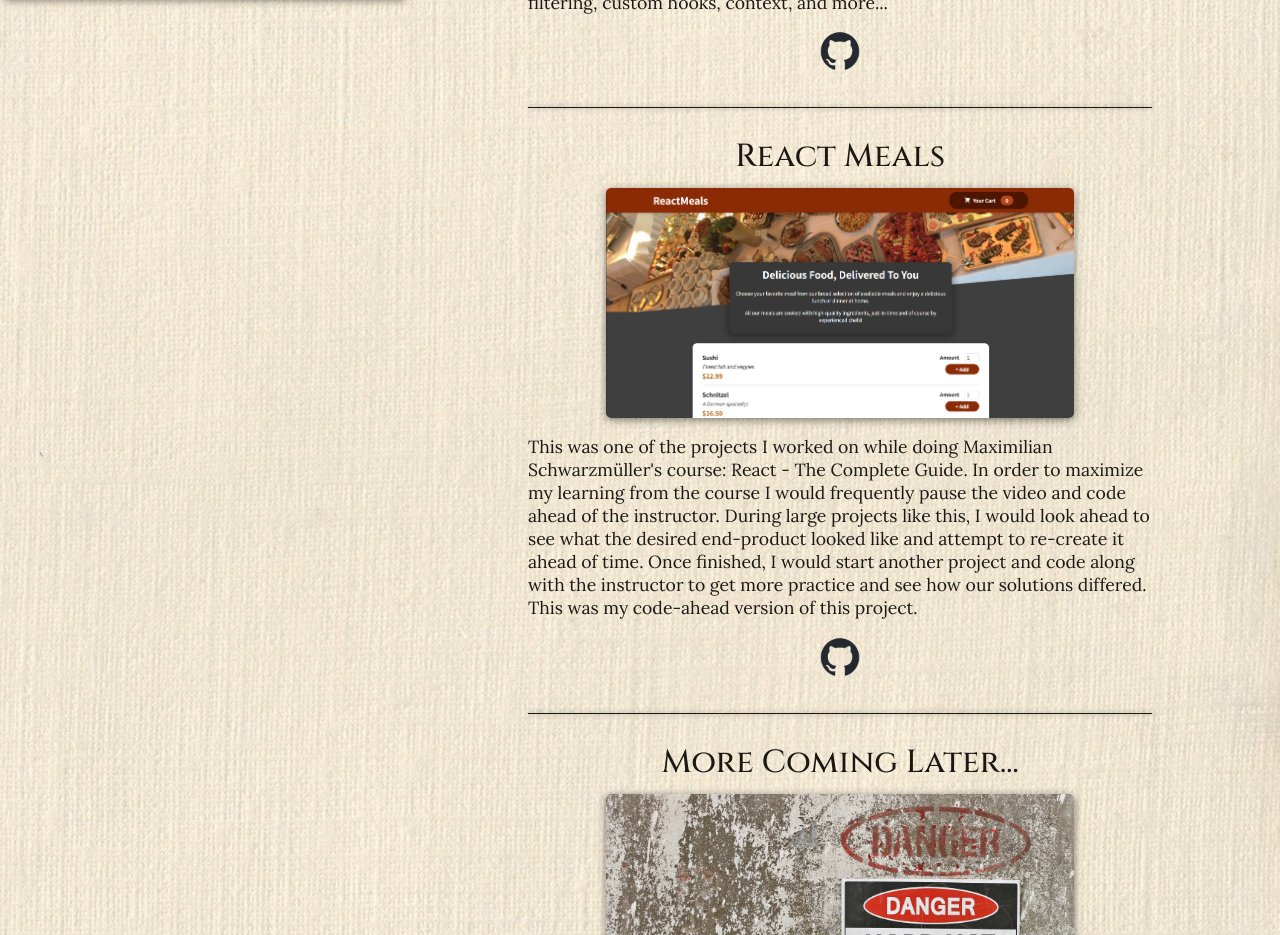
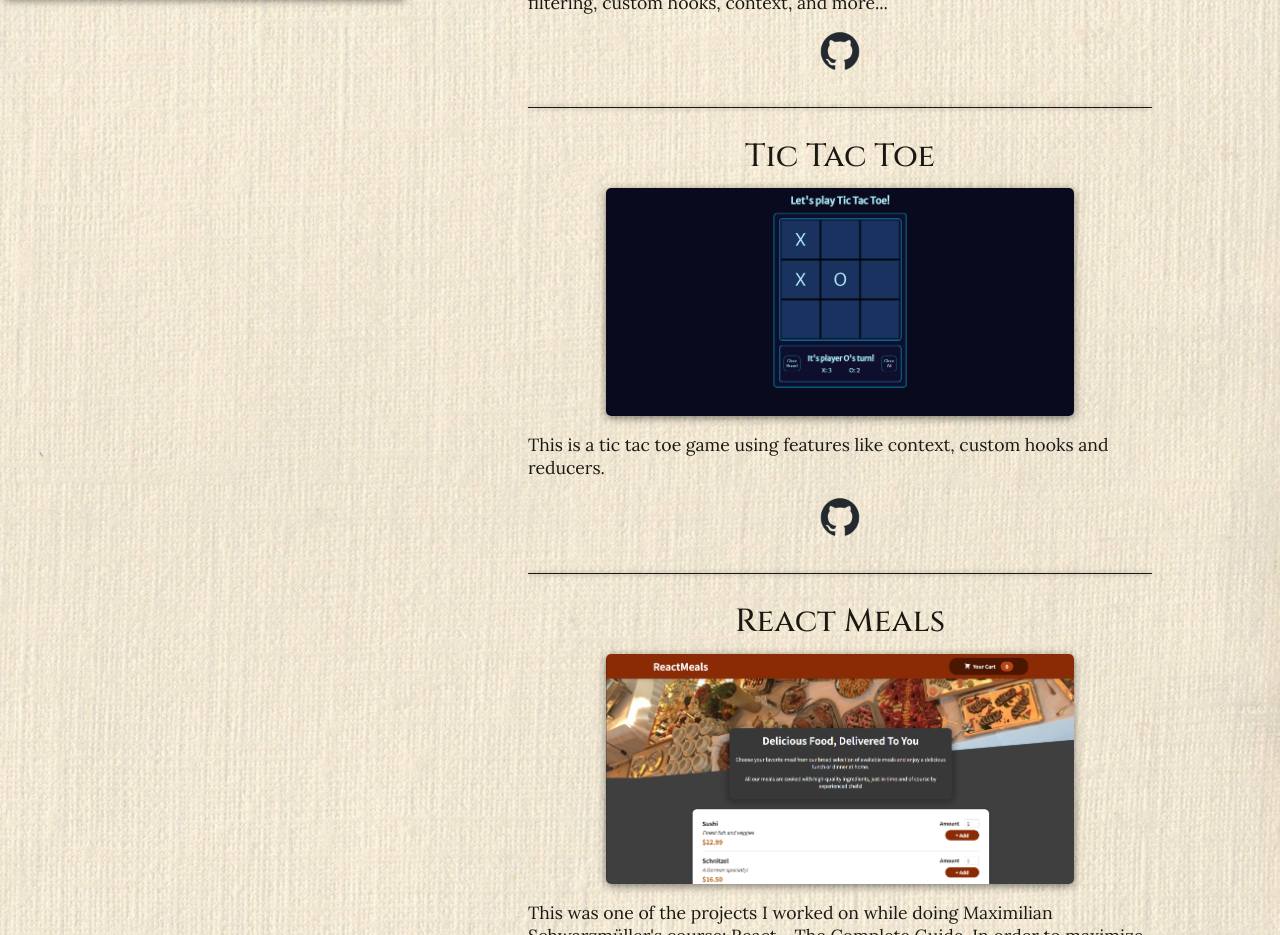
Before and after one commit to Jessiroo/jessiroo.github.io, a React (Create React App) app: page /portfolio in a window 1280 px wide. Shown: the part 800-1735 px from the top of the page. Built offline with nearby package versions, Linux system fonts and the light colour scheme.

Commit message:
adding tic tac toe portfolio piece

```diff
--- a/src/pages/Portfolio.js
+++ b/src/pages/Portfolio.js
@@ -4,6 +4,7 @@ import GitHubMark from "../components/GitHubLogo";
 import classes from './Portfolio.module.css';
 
 import HappyPaws from '../assets/HappyPaws.png';
+import TicTacToe from '../assets/TicTacToe.png';
 import ReactMeals from '../assets/ReactMeals.png';
 import HardHat from '../assets/HardHat.jpeg';
 
@@ -43,6 +44,36 @@ const PortfolioPage = () => {
           </a>
         </div>
         <div className={classes.portfolioDivider}/>
+
+        <div className={classes.portfolioPiece}>
+          <a
+            href="https://whimsical-tartufo-13bbd8.netlify.app/"
+            target="_blank"
+            rel="external noreferrer"
+            className={classes.link}
+          ><h2>Tic Tac Toe</h2></a>
+          <a
+            href="https://whimsical-tartufo-13bbd8.netlify.app/"
+            target="_blank"
+            rel="external noreferrer"
+            className={classes.portfolioPieceImage}
+          >
+            <img
+              src={TicTacToe}
+              alt='Tic Tac Toe app.'
+            />
+          </a>
+          <p>This is a tic tac toe game using features like context, custom hooks and reducers.</p>
+          <a
+            href="https://github.com/Jessiroo/tic-tac-toe"
+            target="_blank"
+            rel="external noreferrer"
+          >
+            <GitHubMark />
+          </a>
+        </div>
+        <div className={classes.portfolioDivider}/>
+
         <div className={classes.portfolioPiece}>
           <a
             href="https://effervescent-choux-5431b3.netlify.app/"
```
Also changed, not shown: src/assets/TicTacToe.png (added).
